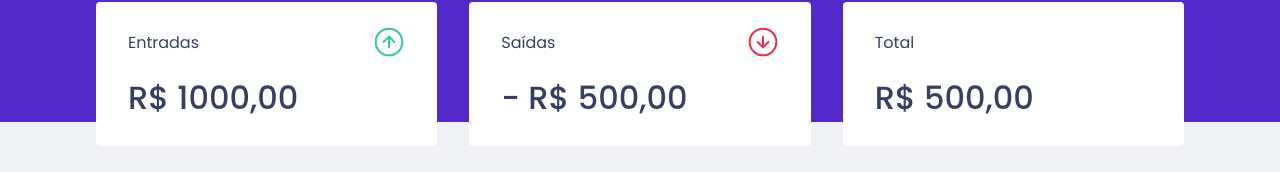
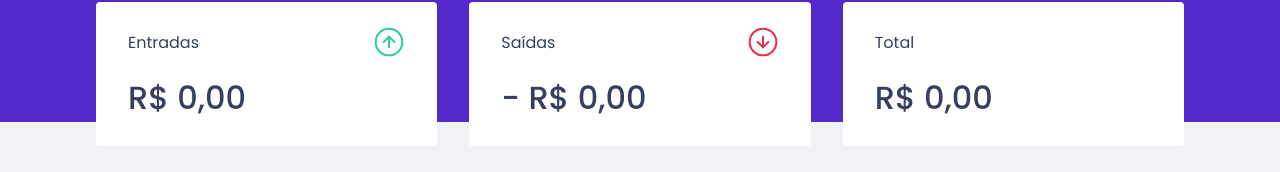
Before and after one commit to carlosemartins97/heymoney, a React (Create React App) app: page / in a window 1280 px wide. Shown: the part 150-322 px from the top of the page. Built offline with nearby package versions, Linux system fonts and the light colour scheme; no server answers; what miragejs would draw is missing.

Commit message:
feat: make summary calculate the values

```diff
--- a/src/components/Summary/index.tsx
+++ b/src/components/Summary/index.tsx
@@ -10,6 +10,21 @@
 export function Summary(){
     const {transactions} = useContext(TransactionsContext);
 
+    const summary = transactions.reduce((acc, transaction) => {
+        if(transaction.type === 'deposit'){
+            acc.deposits += transaction.amount
+            acc.total += transaction.amount
+        } else {
+            acc.withdraw += transaction.amount
+            acc.total -= transaction.amount
+        }
+        return acc;
+    }, {
+        deposits: 0,
+        withdraw: 0,
+        total: 0
+    });
+
     return (
         <Container>
             <div>
@@ -17,7 +32,13 @@
                     <p>Entradas</p>
                     <img src={incomeImg} alt="Entradas"/>
                 </header>
-                <strong>R$ 1000,00</strong>
+                <strong>
+                    {new Intl.NumberFormat('pt-BR', {
+                        style: 'currency',
+                        currency: 'BRL'
+                    }).format(summary.deposits)
+                    }
+                </strong>
             </div>
 
             <div>
@@ -25,7 +46,13 @@
                     <p>Saídas</p>
                     <img src={outcomeImg} alt="Entradas"/>
                 </header>
-                <strong>- R$ 500,00</strong>
+                <strong>
+                - {new Intl.NumberFormat('pt-BR', {
+                    style: 'currency',
+                    currency: 'BRL'
+                }).format(summary.withdraw)
+                }
+                </strong>
             </div>
 
             <div>
@@ -33,7 +60,13 @@
                     <p>Total</p>
                     <img src={totalImg} alt="Entradas"/>
                 </header>
-                <strong>R$ 500,00</strong>
+                <strong>
+                    {new Intl.NumberFormat('pt-BR', {
+                        style: 'currency',
+                        currency: 'BRL'
+                    }).format(summary.total)
+                    }
+                </strong>
             </div>
         </Container>
     )
```
